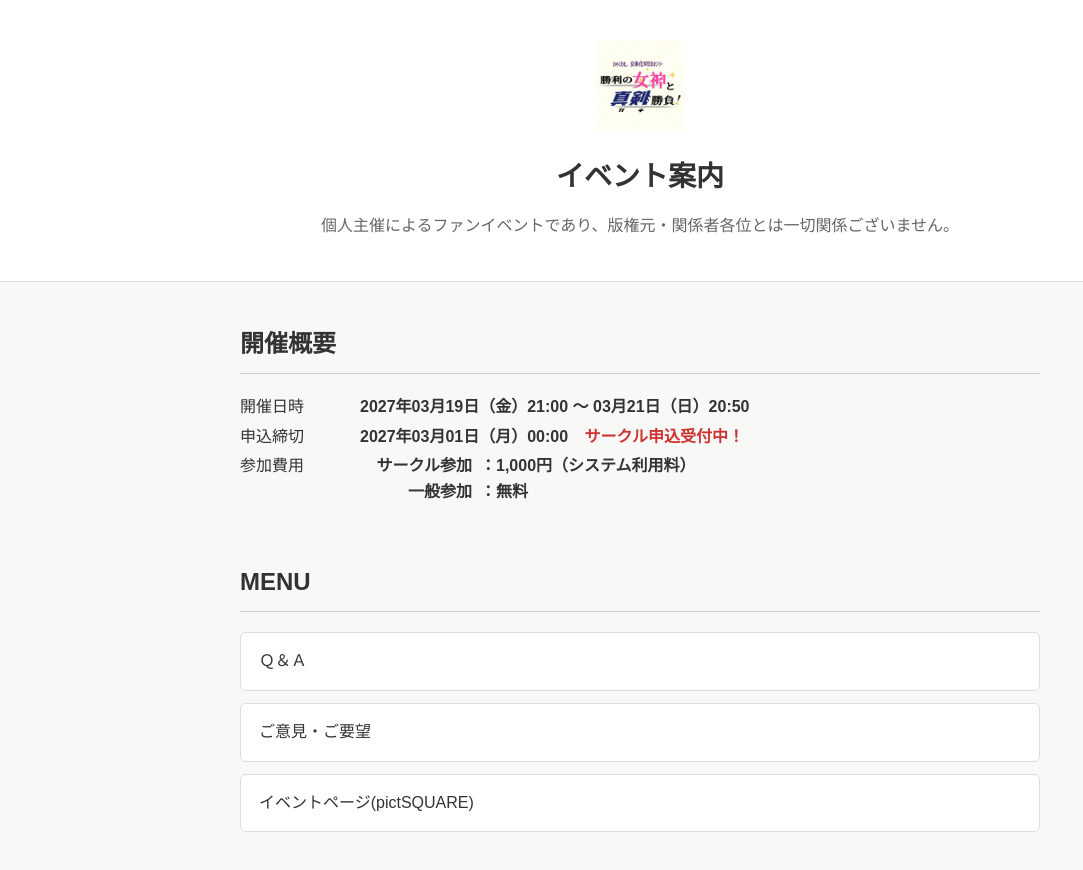
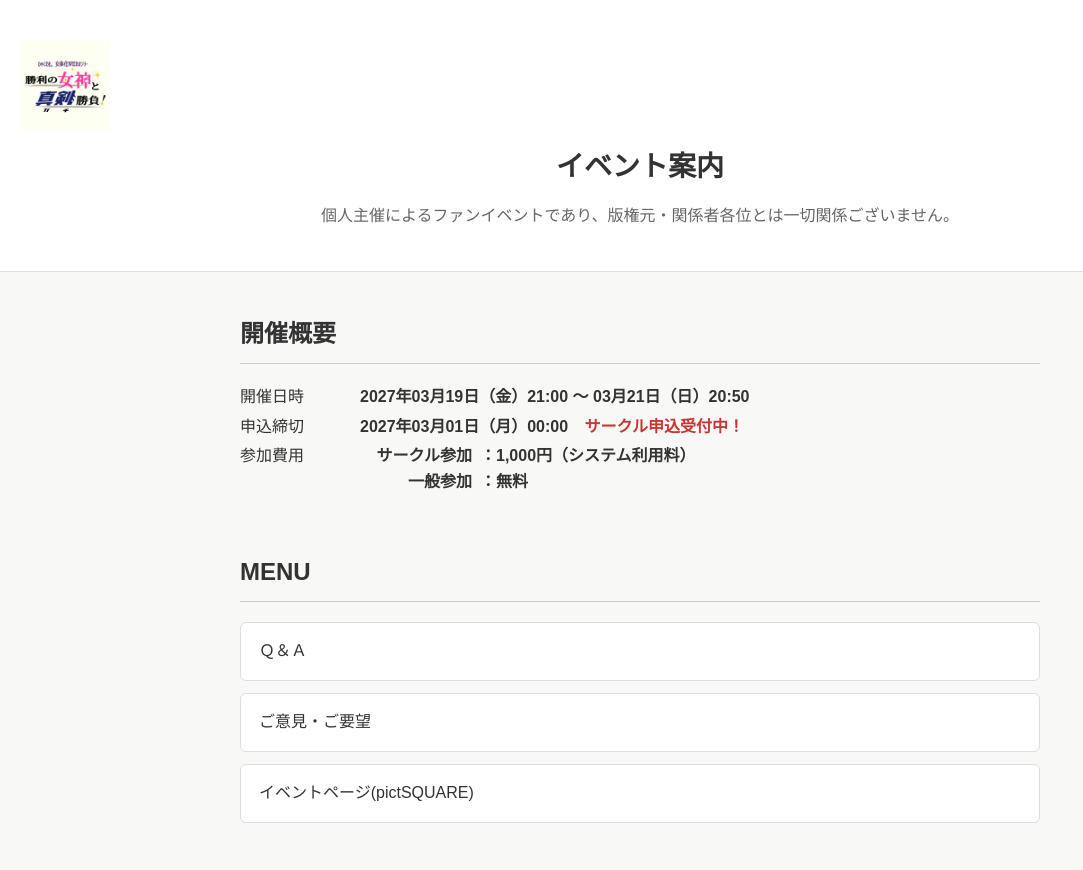
Before and after one commit to webonly-100fem/event-index, a plain HTML site: page index.html in a window 1280 px wide. Shown: the whole page, without its empty margins (0-1083 px from the left). Drawn offline with Linux system fonts and the light colour scheme.

Commit message:
Update style.css

```diff
--- a/style.css
+++ b/style.css
@@ -160,4 +160,6 @@ nav a:hover {
   width: 90px;
   height: auto;
   margin-bottom: 12px;
+  display: block;
+  margin-left: 0;
 }
```
